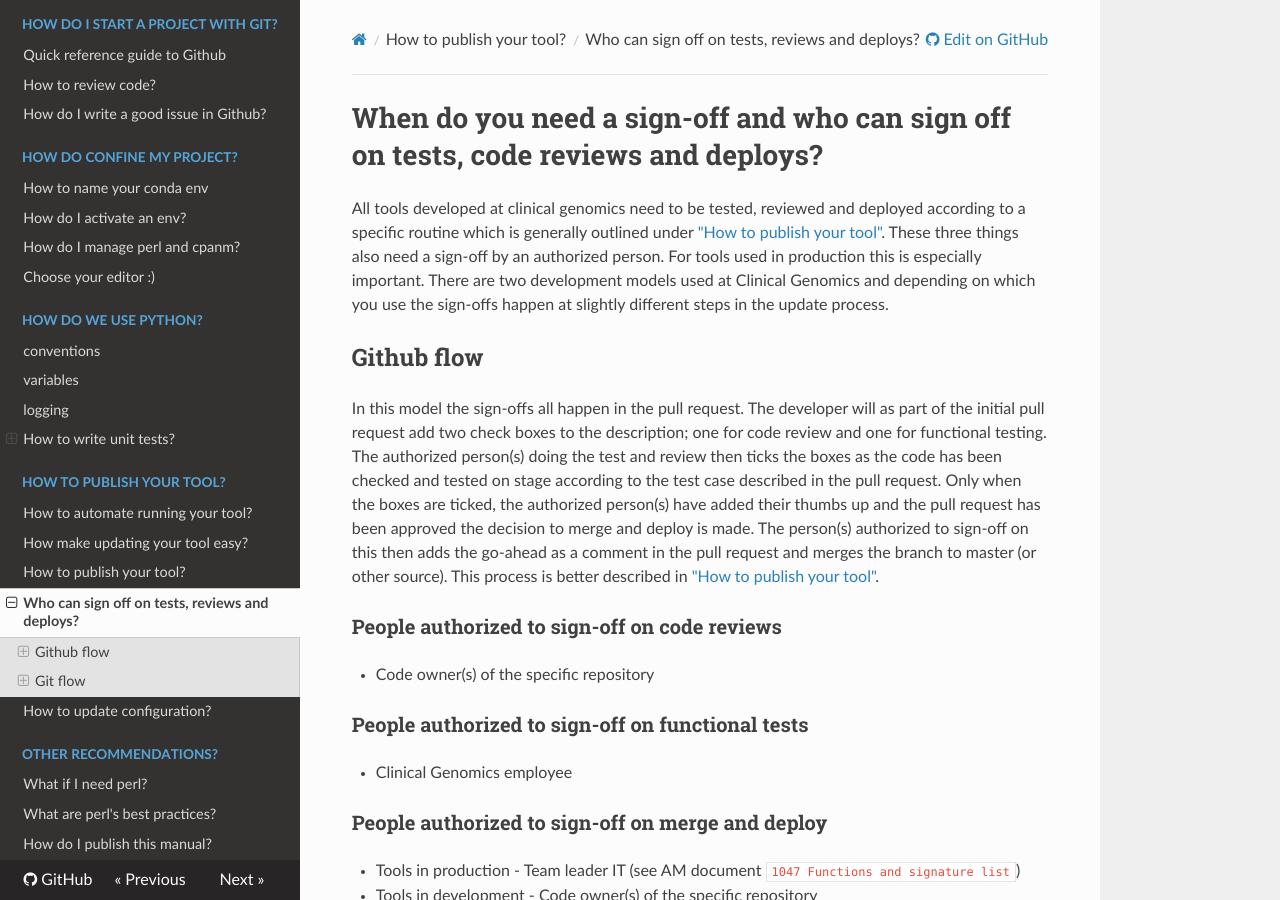
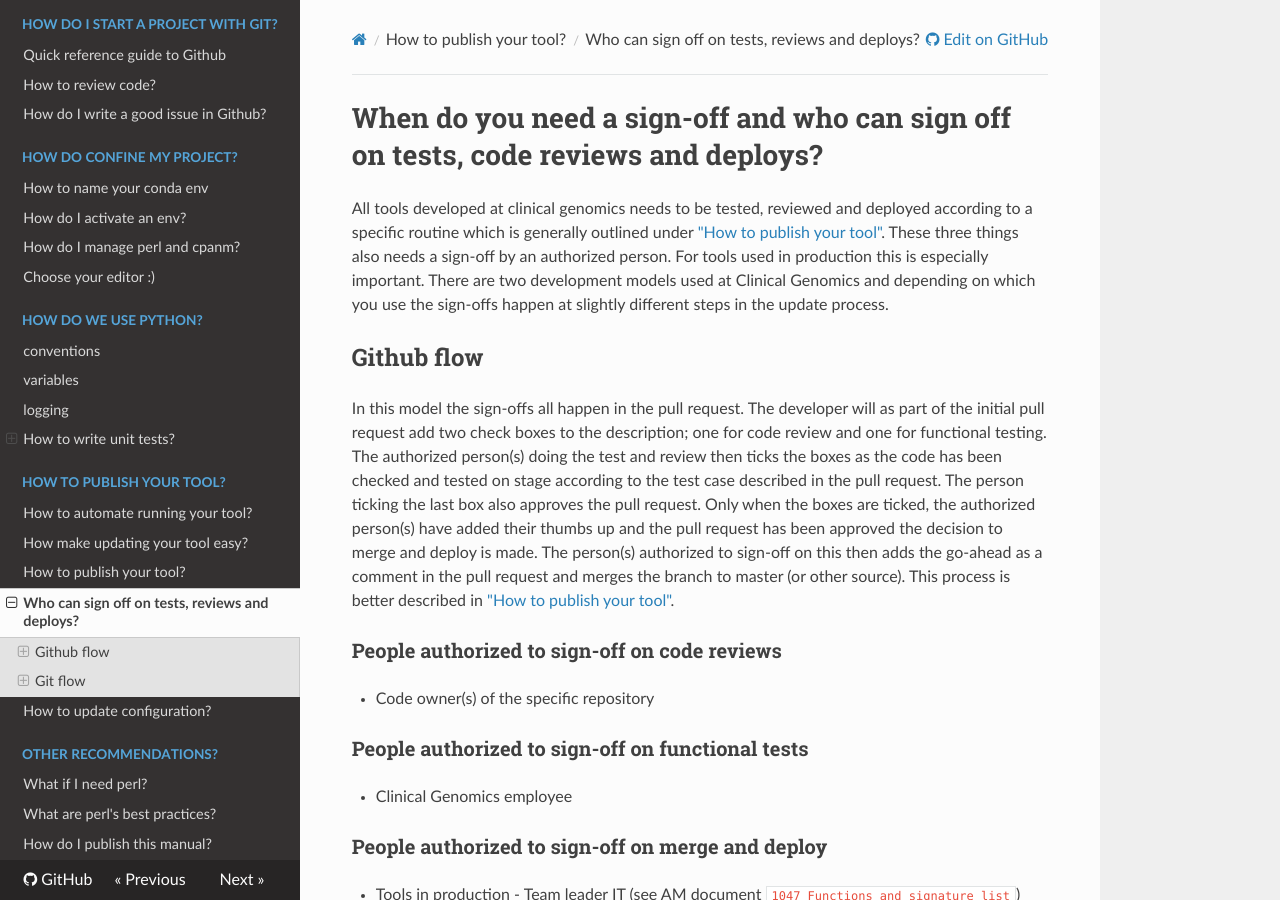
Before and after one commit to ingkebil/development, an MkDocs documentation site: the page built from docs/publish/sign-off.md, in a window 1280 px wide and 900 px high. Built offline with MkDocs 1.6.1, drawn with Linux system fonts in a browser that asks for light colours; nearby versions of some CDN libraries.

Commit message:
adds clarification on when to approve PR

```diff
--- a/docs/publish/sign-off.md
+++ b/docs/publish/sign-off.md
@@ -1,10 +1,10 @@
 # When do you need a sign-off and who can sign off on tests, code reviews and deploys?
 
 
-All tools developed at clinical genomics need to be tested, reviewed and deployed according to a specific routine which is generally outlined under ["How to publish your tool"][prod]. These three things also need a sign-off by an authorized person. For tools used in production this is especially important. There are two development models used at Clinical Genomics and depending on which you use the sign-offs happen at slightly different steps in the update process.
+All tools developed at clinical genomics needs to be tested, reviewed and deployed according to a specific routine which is generally outlined under ["How to publish your tool"][prod]. These three things also needs a sign-off by an authorized person. For tools used in production this is especially important. There are two development models used at Clinical Genomics and depending on which you use the sign-offs happen at slightly different steps in the update process.
 
 ## Github flow
-In this model the sign-offs all happen in the pull request. The developer will as part of the initial pull request add two check boxes to the description; one for code review and one for functional testing. The authorized person(s) doing the test and review then ticks the boxes as the code has been checked and tested on stage according to the test case described in the pull request. Only when the boxes are ticked, the authorized person(s) have added their thumbs up and the pull request has been approved the decision to merge and deploy is made. The person(s) authorized to sign-off on this then adds the go-ahead as a comment in the pull request and merges the branch to master (or other source). This process is better described in ["How to publish your tool"][prod].
+In this model the sign-offs all happen in the pull request. The developer will as part of the initial pull request add two check boxes to the description; one for code review and one for functional testing. The authorized person(s) doing the test and review then ticks the boxes as the code has been checked and tested on stage according to the test case described in the pull request. The person ticking the last box also approves the pull request. Only when the boxes are ticked, the authorized person(s) have added their thumbs up and the pull request has been approved the decision to merge and deploy is made. The person(s) authorized to sign-off on this then adds the go-ahead as a comment in the pull request and merges the branch to master (or other source). This process is better described in ["How to publish your tool"][prod].
 
 ### People authorized to sign-off on code reviews
 * Code owner(s) of the specific repository
```
